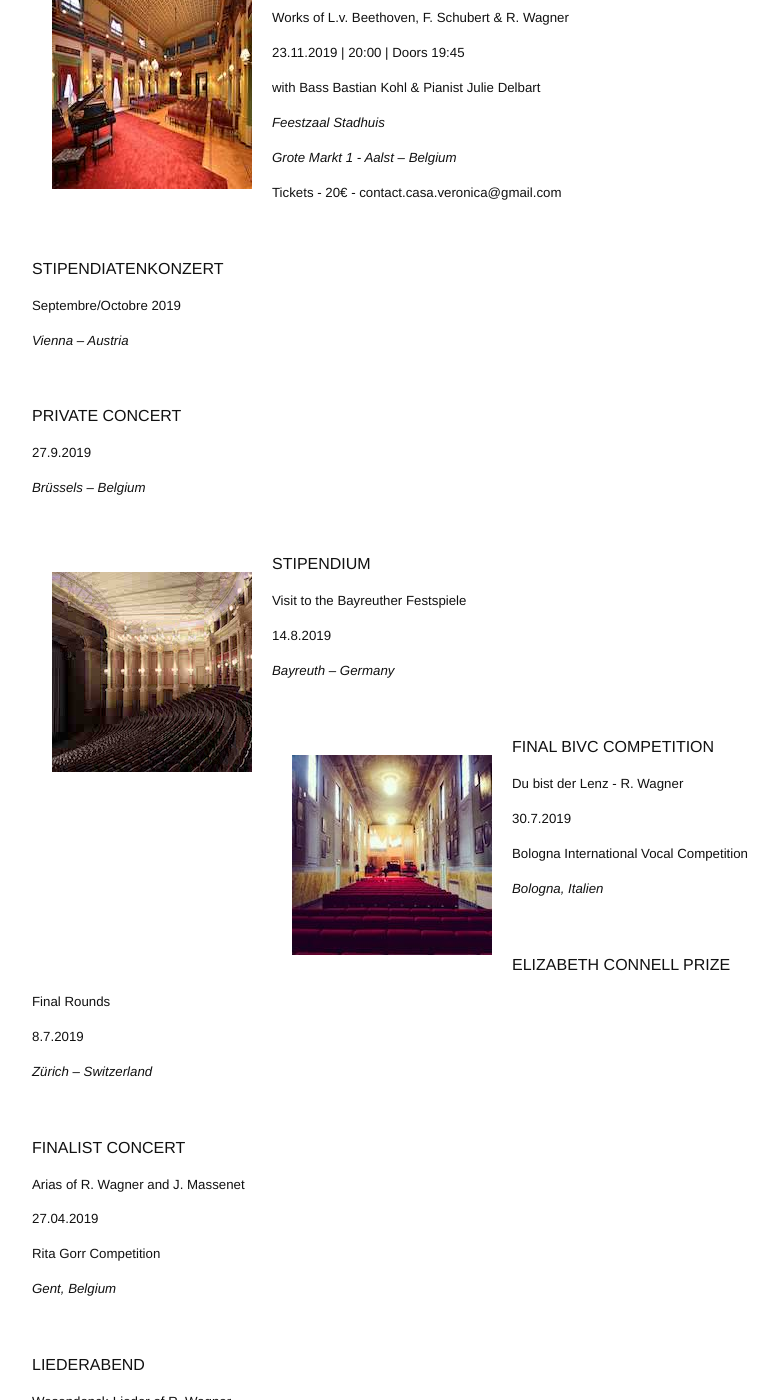
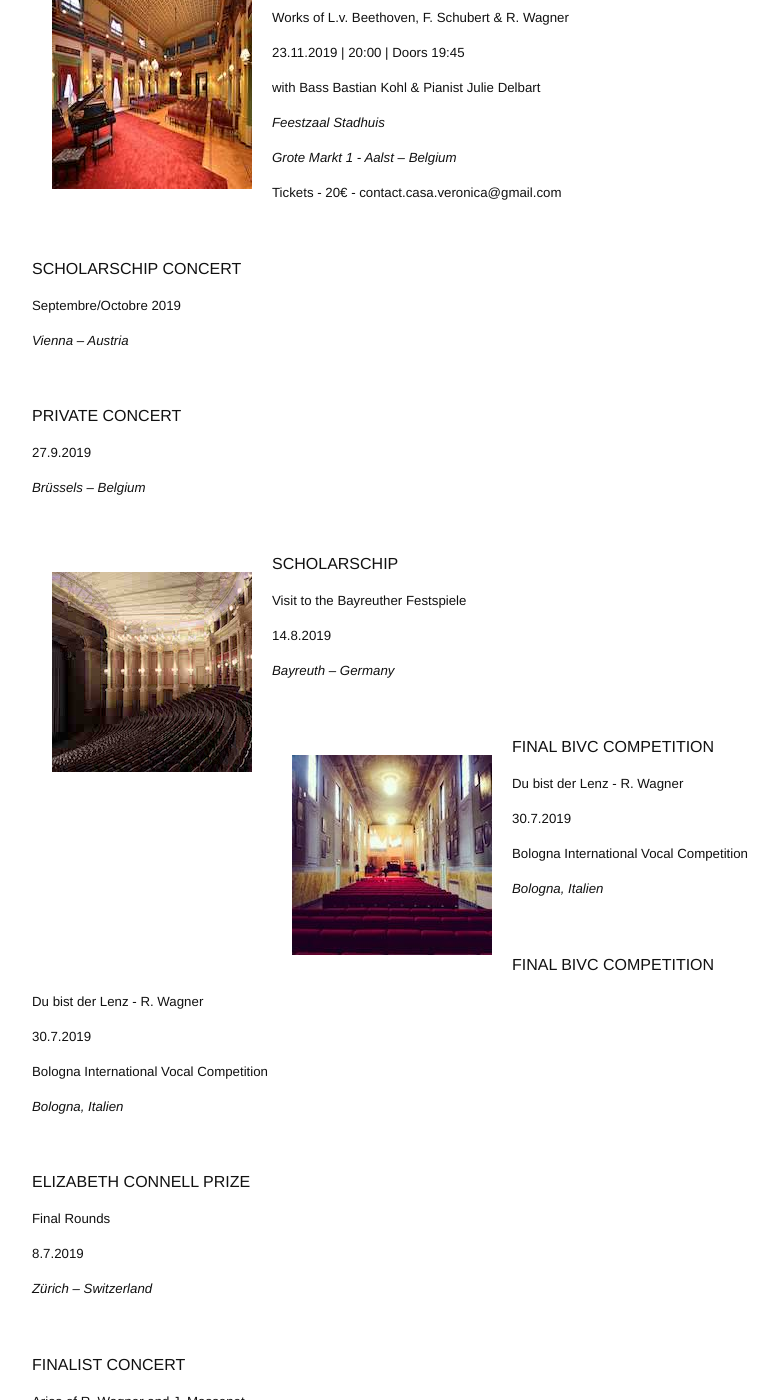
Before and after one commit to annesophie-sevens/annesophie-sevens.github.io, a Jekyll site: the page built from agenda-de.md, in a window 1280 px wide and 1400 px high, scrolled down 897 px. Shown: the whole window, without its empty margins (238-1016 px from the left). Built offline with Jekyll 4.4.1, drawn with Linux system fonts in a browser that asks for light colours; nearby versions of some CDN libraries; some of the changed text lies outside the part shown.

Commit message:
Update agenda-de.md

```diff
--- a/agenda-de.md
+++ b/agenda-de.md
@@ -57,7 +57,7 @@ RECITAL "AN DIE HOFFNUNG"
 
 &nbsp;
 
-STIPENDIATENKONZERT
+SCHOLARSCHIP CONCERT
 
 ##### Septembre/Octobre 2019
 
@@ -75,7 +75,7 @@ PRIVATE CONCERT
 
 <img style="float: left; padding: 20px" src="/assets/Bayreuth.jpg">
 
-STIPENDIUM
+SCHOLARSCHIP
 
 ##### Visit to the Bayreuther Festspiele
 
@@ -84,8 +84,22 @@ STIPENDIUM
 ##### _Bayreuth – Germany_
 
 &nbsp;
+&nbsp;
 
 <img style="float: left; padding: 20px" src="/assets/Bologna picture.jpg">
+
+FINAL BIVC COMPETITION
+
+##### Du bist der Lenz - R. Wagner
+
+##### 30.7.2019
+
+##### Bologna International Vocal Competition
+
+##### _Bologna, Italien_
+
+&nbsp;
+&nbsp;
 
 FINAL BIVC COMPETITION
 
```
Also changed, not shown: other parts of agenda-de.md (+1 -1 lines).
